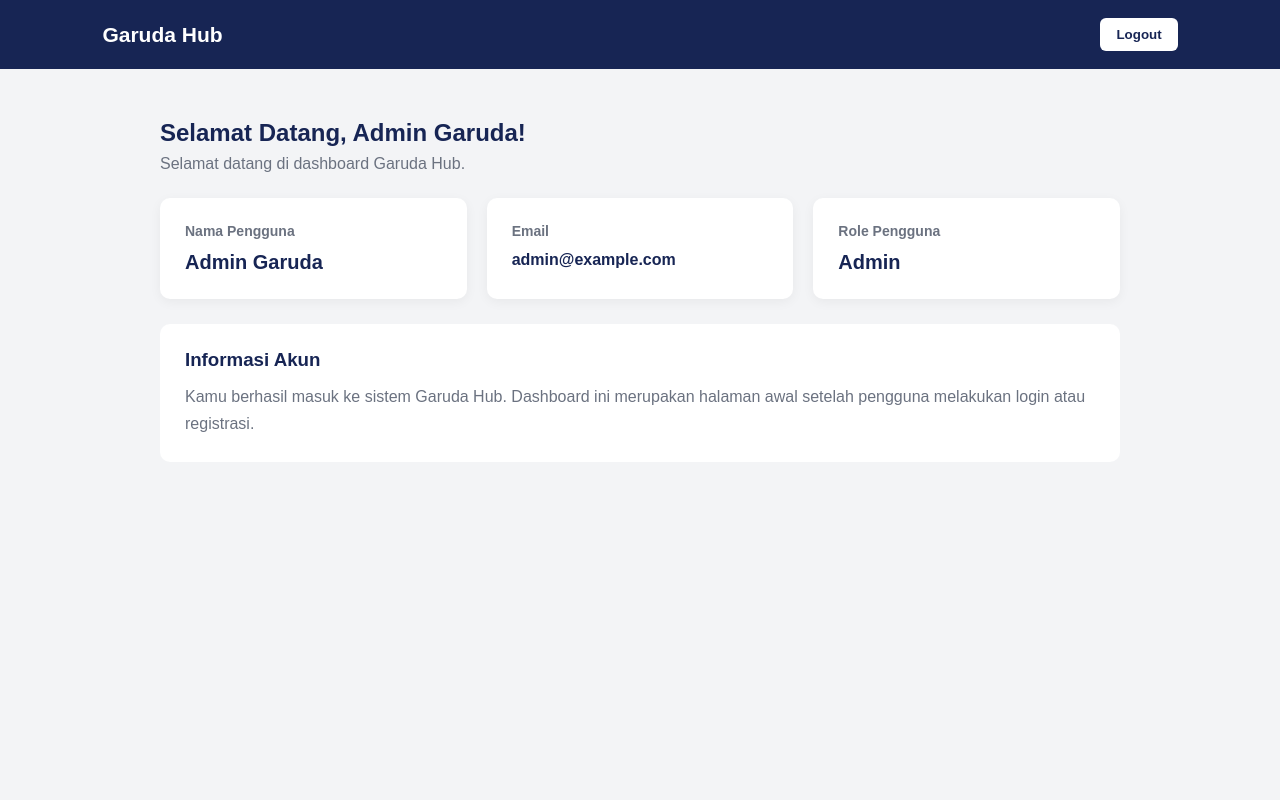
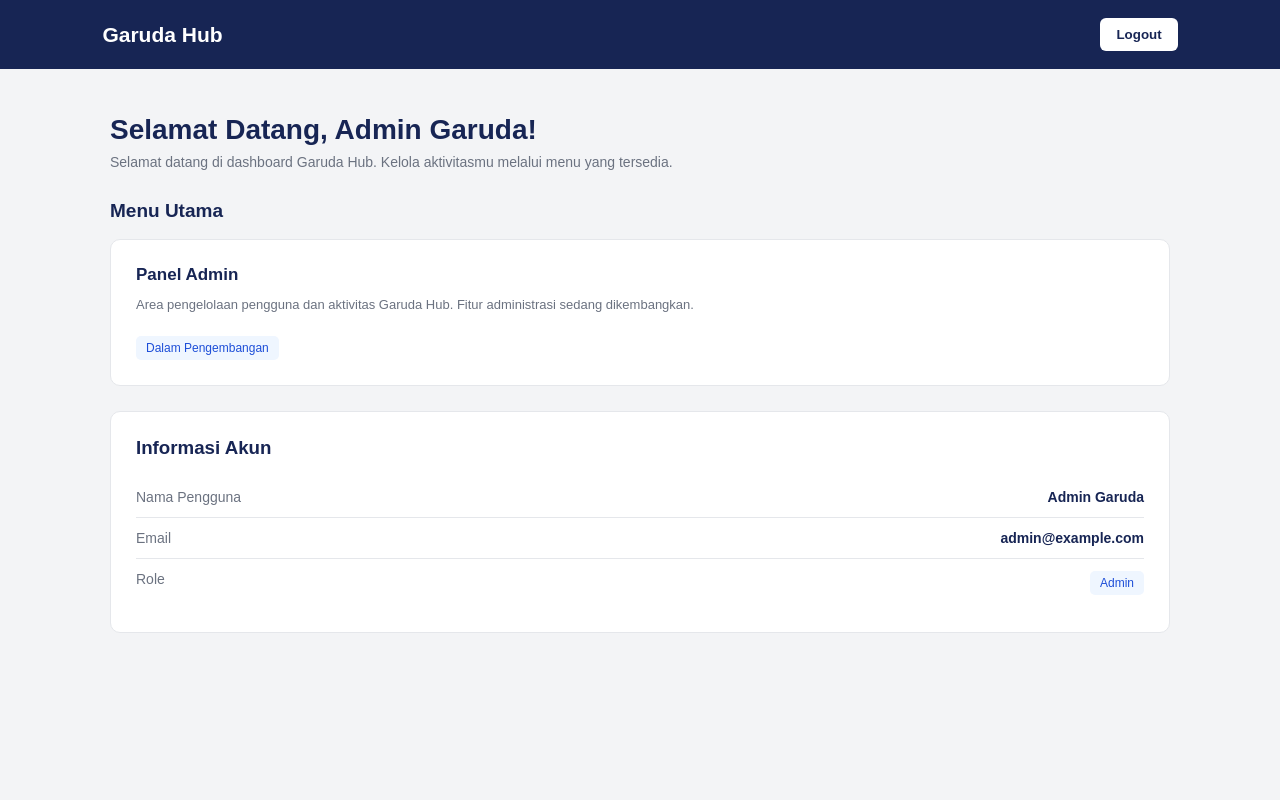
Before and after one commit to aeliothh/GarudahubKelompokAmbulu, a Laravel app: page /dashboard in a window 1280 px wide. Run offline with Laravel 12, Linux system fonts and the light colour scheme; a user stored in the database is signed in; data comes from the database, SQL or seed files in the repository.

Commit message:
feat: add role-based dashboard navigation

```diff
--- a/resources/views/dashboard.blade.php
+++ b/resources/views/dashboard.blade.php
@@ -16,6 +16,7 @@
         body {
             background: #f3f4f6;
             min-height: 100vh;
+            color: #1f2937;
         }
 
         .navbar {
@@ -42,22 +43,24 @@
         }
 
         .container {
-            max-width: 1000px;
-            margin: 50px auto;
+            max-width: 1100px;
+            margin: 45px auto;
             padding: 0 20px;
         }
 
         .welcome {
-            margin-bottom: 25px;
+            margin-bottom: 30px;
         }
 
         .welcome h1 {
             color: #172554;
+            font-size: 28px;
             margin-bottom: 8px;
         }
 
         .welcome p {
             color: #6b7280;
+            font-size: 14px;
         }
 
         .success {
@@ -65,49 +68,99 @@
             color: #166534;
             padding: 13px;
             border-radius: 7px;
+            margin-bottom: 22px;
+            font-size: 14px;
+        }
+
+        .section-title {
+            color: #172554;
+            font-size: 19px;
+            margin-bottom: 17px;
+        }
+
+        .menu-grid {
+            display: grid;
+            grid-template-columns: repeat(auto-fit, minmax(230px, 1fr));
+            gap: 20px;
+        }
+
+        .menu-card {
+            background: white;
+            padding: 25px;
+            border-radius: 10px;
+            border: 1px solid #e5e7eb;
+        }
+
+        .menu-card h3 {
+            color: #172554;
+            margin-bottom: 10px;
+            font-size: 17px;
+        }
+
+        .menu-card p {
+            color: #6b7280;
+            font-size: 13px;
+            line-height: 1.6;
             margin-bottom: 20px;
         }
 
-        .card-container {
-            display: grid;
-            grid-template-columns: repeat(auto-fit, minmax(220px, 1fr));
-            gap: 20px;
-        }
-
-        .card {
-            background: white;
-            padding: 25px;
-            border-radius: 10px;
-            box-shadow: 0 3px 12px rgba(0, 0, 0, 0.05);
-        }
-
-        .card h3 {
-            color: #6b7280;
-            font-size: 14px;
-            margin-bottom: 12px;
-        }
-
-        .card p {
-            color: #172554;
-            font-size: 20px;
+        .btn {
+            display: inline-block;
+            padding: 11px 16px;
+            background: #172554;
+            color: white;
+            text-decoration: none;
+            border-radius: 7px;
+            font-size: 13px;
             font-weight: bold;
         }
 
-        .information {
+        .btn:hover {
+            background: #1e40af;
+        }
+
+        .account-card {
             background: white;
             padding: 25px;
             border-radius: 10px;
             margin-top: 25px;
+            border: 1px solid #e5e7eb;
         }
 
-        .information h3 {
+        .account-card h3 {
             color: #172554;
-            margin-bottom: 12px;
+            margin-bottom: 18px;
         }
 
-        .information p {
+        .account-row {
+            display: flex;
+            justify-content: space-between;
+            gap: 15px;
+            padding: 12px 0;
+            border-bottom: 1px solid #e5e7eb;
+            font-size: 14px;
+        }
+
+        .account-row:last-child {
+            border-bottom: none;
+        }
+
+        .account-label {
             color: #6b7280;
-            line-height: 1.7;
+        }
+
+        .account-value {
+            color: #172554;
+            font-weight: bold;
+        }
+
+        .role-badge {
+            display: inline-block;
+            background: #eff6ff;
+            color: #1d4ed8;
+            padding: 5px 10px;
+            border-radius: 5px;
+            font-size: 12px;
         }
 
         @media (max-width: 600px) {
@@ -117,6 +170,10 @@
 
             .container {
                 margin-top: 30px;
+            }
+
+            .welcome h1 {
+                font-size: 23px;
             }
         }
     </style>
@@ -144,38 +201,123 @@
         @endif
 
         <section class="welcome">
-            <h1>Selamat Datang, {{ auth()->user()->nama }}!</h1>
-            <p>Selamat datang di dashboard Garuda Hub.</p>
+            <h1>
+                Selamat Datang, {{ auth()->user()->nama }}!
+            </h1>
+
+            <p>
+                Selamat datang di dashboard Garuda Hub.
+                Kelola aktivitasmu melalui menu yang tersedia.
+            </p>
         </section>
 
-        <section class="card-container">
+        <h2 class="section-title">Menu Utama</h2>
 
-            <div class="card">
-                <h3>Nama Pengguna</h3>
-                <p>{{ auth()->user()->nama }}</p>
-            </div>
+        <section class="menu-grid">
 
-            <div class="card">
-                <h3>Email</h3>
-                <p style="font-size: 16px;">
-                    {{ auth()->user()->email }}
-                </p>
-            </div>
+            {{-- Menu khusus klien --}}
+            @if (auth()->user()->role === 'klien')
 
-            <div class="card">
-                <h3>Role Pengguna</h3>
-                <p>{{ ucfirst(auth()->user()->role) }}</p>
-            </div>
+                <div class="menu-card">
+                    <h3>Kelola Proyek</h3>
+
+                    <p>
+                        Lihat dan pantau seluruh proyek yang telah kamu pasang.
+                    </p>
+
+                    <a href="{{ route('projects.index') }}" class="btn">
+                        Lihat Proyek
+                    </a>
+                </div>
+
+                <div class="menu-card">
+                    <h3>Pasang Proyek Baru</h3>
+
+                    <p>
+                        Publikasikan proyek baru agar developer dapat mengajukan penawaran.
+                    </p>
+
+                    <a href="{{ route('projects.create') }}" class="btn">
+                        Tambah Proyek
+                    </a>
+                </div>
+
+            @endif
+
+            {{-- Menu khusus developer --}}
+            @if (auth()->user()->role === 'developer')
+
+                <div class="menu-card">
+                    <h3>Cari Proyek</h3>
+
+                    <p>
+                        Jelajahi proyek yang tersedia dan temukan pekerjaan yang sesuai dengan kemampuanmu.
+                    </p>
+
+                    <a href="{{ route('projects.index') }}" class="btn">
+                        Jelajahi Proyek
+                    </a>
+                </div>
+
+                <div class="menu-card">
+                    <h3>Penawaran Saya</h3>
+
+                    <p>
+                        Lihat daftar penawaran yang pernah kamu ajukan kepada klien.
+                    </p>
+
+                    <a href="{{ route('bids.index') }}" class="btn">
+                        Lihat Penawaran
+                    </a>
+                </div>
+
+            @endif
+
+            {{-- Menu khusus admin --}}
+            @if (auth()->user()->role === 'admin')
+
+                <div class="menu-card">
+                    <h3>Panel Admin</h3>
+
+                    <p>
+                        Area pengelolaan pengguna dan aktivitas Garuda Hub. Fitur administrasi sedang dikembangkan.
+                    </p>
+
+                    <span class="role-badge">Dalam Pengembangan</span>
+                </div>
+
+            @endif
 
         </section>
 
-        <section class="information">
+        <section class="account-card">
+
             <h3>Informasi Akun</h3>
-            <p>
-                Kamu berhasil masuk ke sistem Garuda Hub.
-                Dashboard ini merupakan halaman awal setelah
-                pengguna melakukan login atau registrasi.
-            </p>
+
+            <div class="account-row">
+                <span class="account-label">Nama Pengguna</span>
+
+                <span class="account-value">
+                    {{ auth()->user()->nama }}
+                </span>
+            </div>
+
+            <div class="account-row">
+                <span class="account-label">Email</span>
+
+                <span class="account-value">
+                    {{ auth()->user()->email }}
+                </span>
+            </div>
+
+            <div class="account-row">
+                <span class="account-label">Role</span>
+
+                <span class="role-badge">
+                    {{ ucfirst(auth()->user()->role) }}
+                </span>
+            </div>
+
         </section>
 
     </main>
```
